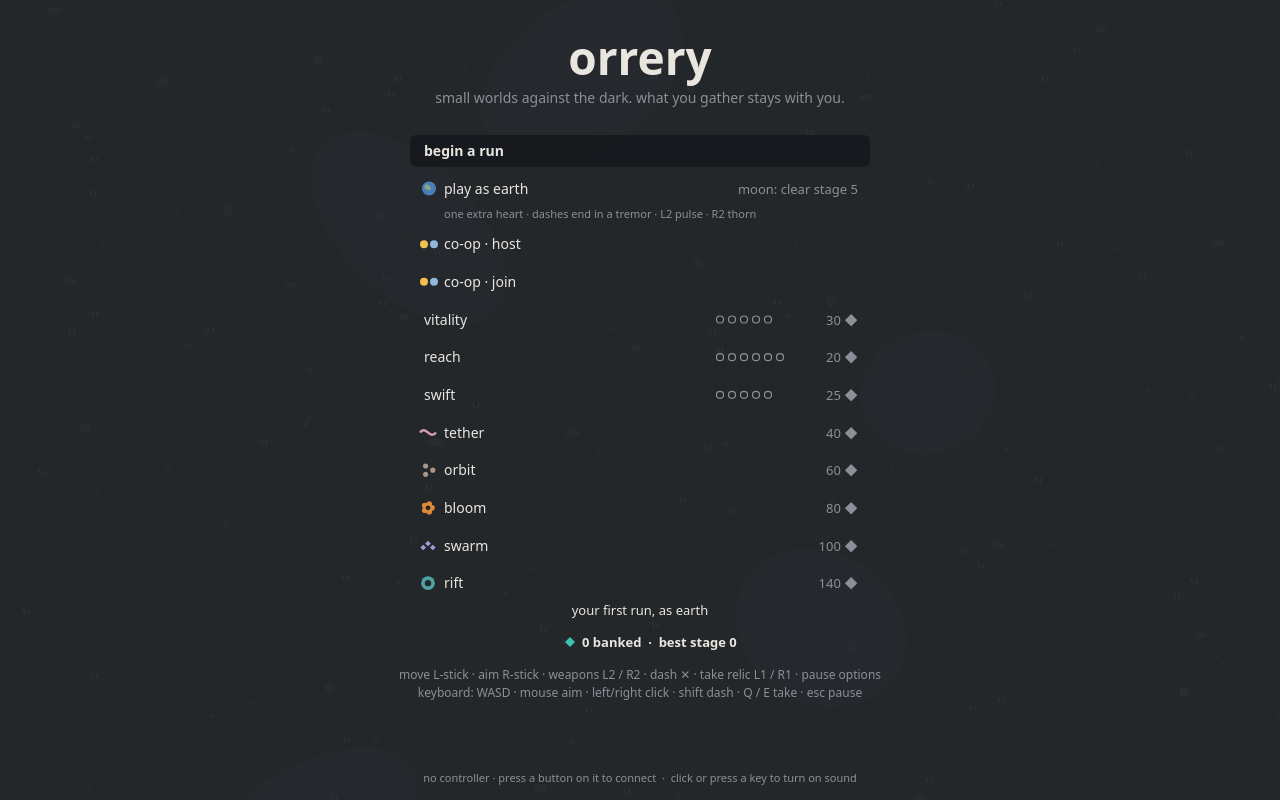
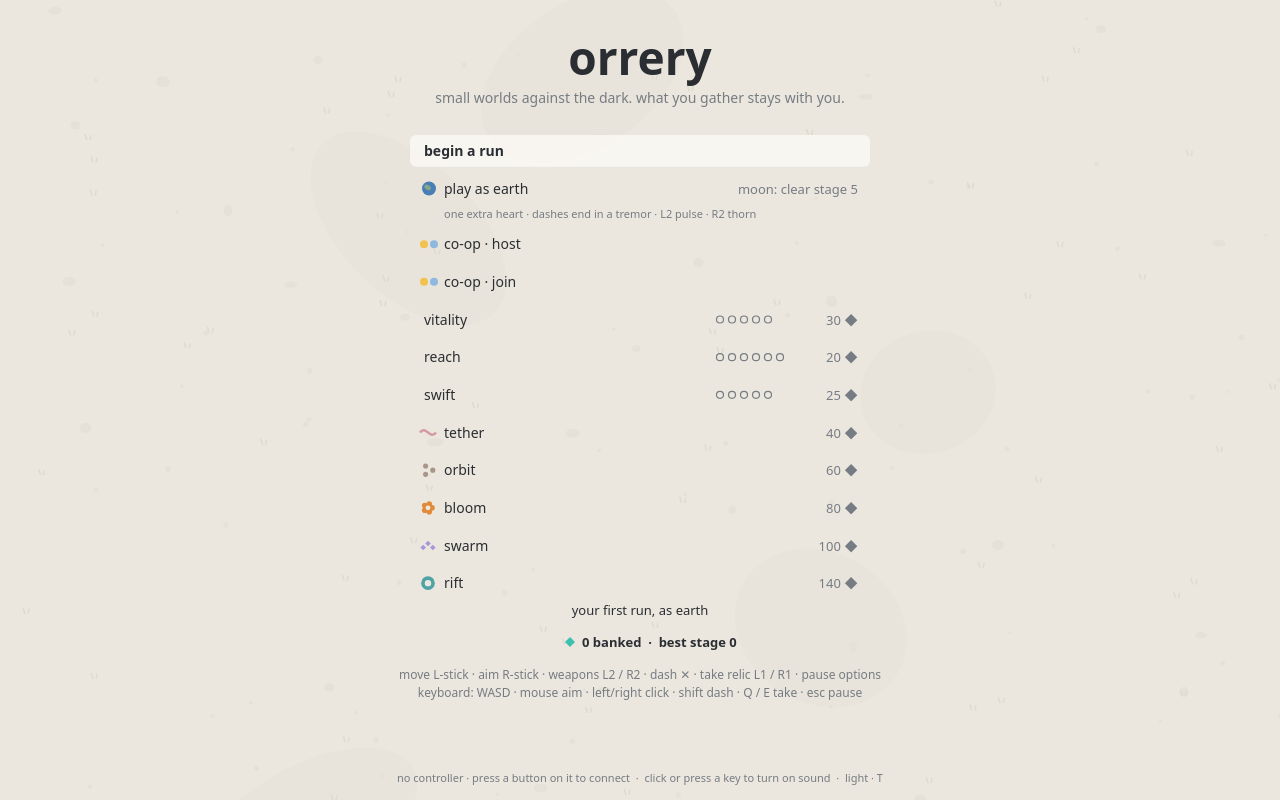
Before and after one commit to not-oleh/orrery, a plain HTML site: page index.html in a window 1280 px wide. Drawn offline with Linux system fonts and the light colour scheme.

Commit message:
Add light theme, follows system setting, T to toggle

```diff
--- a/index.html
+++ b/index.html
@@ -20,6 +20,10 @@ const ROMAN=['','i','ii','iii','iv','v'];
 const PAL={paper:'#23272b',ink:'#e9e6df',faint:'#2d3237',faint2:'#383e44',clearing:'#272b30',muted:'#8a9097',white:'#ffffff',
   card:'rgba(20,23,26,.82)',veil:'35,39,43',boss:'#101214',
   red:'#d0644b',mustard:'#dcae4f',sage:'#86a889',plum:'#9a6a8c',slate:'#7489a3',mote:'#3cc0b0'};
+const THEMES={dark:{paper:PAL.paper,ink:PAL.ink,faint:PAL.faint,faint2:PAL.faint2,clearing:PAL.clearing,muted:PAL.muted,card:PAL.card,veil:PAL.veil},
+  light:{paper:'#ece8df',ink:'#2a2e33',faint:'#e0dbd0',faint2:'#d0cabd',clearing:'#e5e1d7',muted:'#767c83',card:'rgba(250,248,243,.9)',veil:'236,232,223'}};
+// PAL is mutated in place since draw code reads it every frame; accents and boss stay the same in both themes
+function setTheme(t){Object.assign(PAL,THEMES[t]);document.documentElement.style.background=document.body.style.background=PAL.paper}
 const PCOL=['#f2c14e','#8fb8de'],PNAME=['sun','moon']; // co-op player colours/names
 // playable bodies. solo starts as earth; moon and sun awaken by how deep you've gone (best stage). co-op: host is sun, guest is moon.
 const CHARS={
@@ -196,7 +200,7 @@ function readInput(){
   I.pickL=edge(4)||tap('KeyQ');I.pickR=edge(5)||tap('KeyE');
   I.pause=edge(9)||tap('Escape','KeyP');
   I.back=edge(1)||tap('Escape');
-  I.mute=tap('KeyM');
+  I.mute=tap('KeyM');I.theme=tap('KeyT');
   I.up=edge(12)||(sy<-.6&&prevSY>=-.6)||tap('ArrowUp','KeyW');
   I.down=edge(13)||(sy>.6&&prevSY<=.6)||tap('ArrowDown','KeyS');
   I.confirm=edge(0)||tap('Enter','Space');
@@ -213,6 +217,7 @@ function loadMeta(){
   return d;
 }
 let meta=loadMeta();
+meta.theme??=matchMedia('(prefers-color-scheme: light)').matches?'light':'dark';setTheme(meta.theme);
 const awake=()=>Object.keys(CHARS).filter(k=>meta.best>=CHARS[k].need);
 if(!awake().includes(meta.char))meta.char='earth';
 const saveMeta=()=>{try{localStorage.setItem(SAVE_KEY,JSON.stringify(meta))}catch(e){}};
@@ -1379,7 +1384,7 @@ function grove(dt,I){
   text('move L-stick · aim R-stick · weapons L2 / R2 · dash ✕ · take relic L1 / R1 · pause options',cx,fy+64,12,PAL.muted,'center');
   text('keyboard: WASD · mouse aim · left/right click · shift dash · Q / E take · esc pause',cx,fy+82,12,PAL.muted,'center');
   const hs=native()?'dualsense · native haptics on':NB.ws?'haptics bridge up · no controller':pad?(BRIDGE?'gamepad · basic rumble (run bridge.swift for native haptics)':'gamepad connected'):'no controller · press a button on it to connect';
-  text(`${hs}  ·  ${soundHint()}`,cx,H-18,11,PAL.muted,'center');
+  text(`${hs}  ·  ${soundHint()}  ·  ${meta.theme} · T`,cx,H-18,11,PAL.muted,'center');
 }
 function lobby(I,status){
   if(I.back){toGrove();return}
@@ -1405,6 +1410,7 @@ function frame(now){
   const dt=Math.min(.05,(now-last)/1000);last=now;
   const I=readInput();
   if(I.mute)muted=!muted;
+  if(I.theme){meta.theme=meta.theme==='light'?'dark':'light';setTheme(meta.theme);saveMeta()}
   if(mode==='grove')grove(dt,I);
   else if(mode==='lobby')lobby(I);
   else if(NET.role==='guest'){
```
